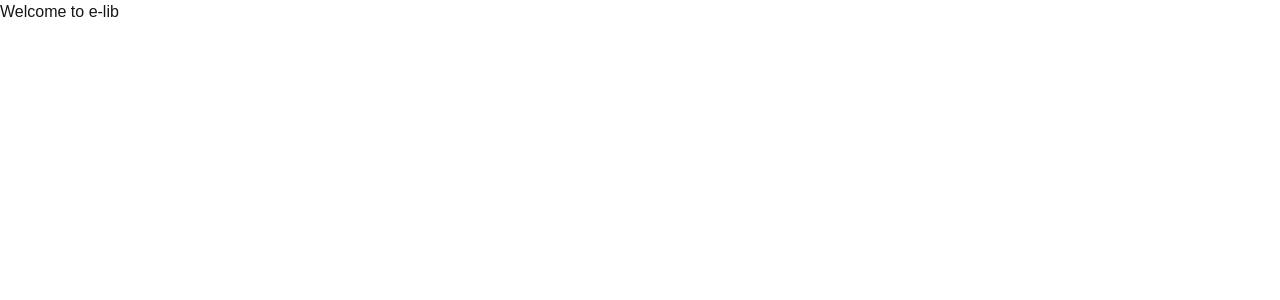
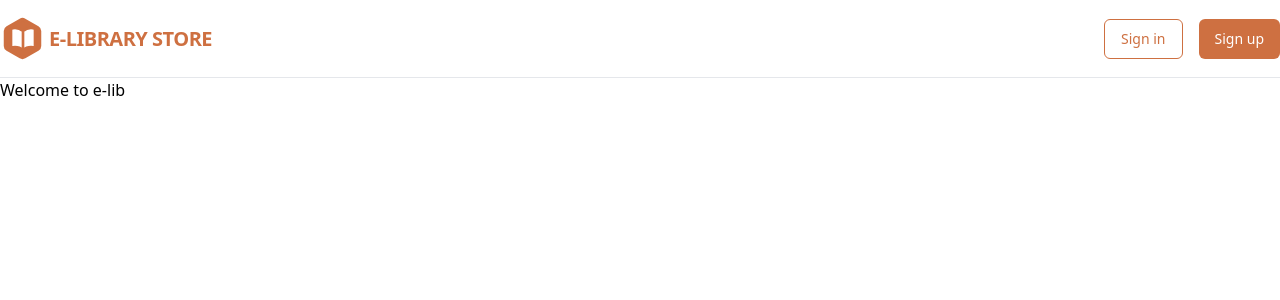
Before and after one commit to itz-prashant/e-library-client-app, a Next.js app: page / in a window 1280 px wide. Shown: the top 300 px of the page. Built offline with nearby package versions, Linux system fonts and the light colour scheme.

Commit message:
Add navbar

```diff
--- a/src/app/globals.css
+++ b/src/app/globals.css
@@ -1,27 +1,3 @@
 @tailwind base;
 @tailwind components;
 @tailwind utilities;
-
-:root {
-  --background: #ffffff;
-  --foreground: #171717;
-}
-
-@media (prefers-color-scheme: dark) {
-  :root {
-    --background: #0a0a0a;
-    --foreground: #ededed;
-  }
-}
-
-body {
-  color: var(--foreground);
-  background: var(--background);
-  font-family: Arial, Helvetica, sans-serif;
-}
-
-@layer utilities {
-  .text-balance {
-    text-wrap: balance;
-  }
-}
--- a/src/app/layout.tsx
+++ b/src/app/layout.tsx
@@ -1,6 +1,7 @@
 import type { Metadata } from "next";
 import localFont from "next/font/local";
 import "./globals.css";
+import Navbar from "@/components/Navbar";
 
 const geistSans = localFont({
   src: "./fonts/GeistVF.woff",
@@ -28,6 +29,7 @@
       <body
         className={`${geistSans.variable} ${geistMono.variable} antialiased`}
       >
+        <Navbar />
         {children}
       </body>
     </html>
--- /dev/null
+++ b/src/components/Navbar.tsx
@@ -0,0 +1,64 @@
+import Link from 'next/link'
+import React from 'react'
+
+const Navbar = () => {
+  return (
+    <nav className=' border-b'>
+        <div className='max-w-7xl mx-auto flex items-center justify-between py-4'>
+            <div>
+                <Link href={'/'}>
+                    <div className='flex items-center gap-1'>
+                        <div className='relative'>
+                            <Hexagon />
+                            <BookIcon />
+                        </div>
+                        <span className='text-xl font-bold uppercase tracking-tight text-primary-500'>E-Library Store</span>
+                    </div>
+                </Link>
+            </div>
+            <div className='flex items-center gap-4'>
+                <button className='h-10 rounded-md border border-primary-500 px-4 py-2  text-sm font-medium text-primary-500 transition-all hover:border-primary-100 hover:bg-primary-100 active:border-primary-200 active:bg-primary-200'>
+                    Sign in
+                </button>
+                <button className='h-10 rounded-md px-4 py-2  text-sm font-medium text-primary-500 transition-all hover:bg-primary-f bg-primary-500 text-white'>
+                    Sign up
+                </button>
+            </div>
+        </div>
+    </nav>
+  )
+}
+
+export default Navbar
+
+const Hexagon = () => (
+    <svg
+        xmlns="http://www.w3.org/2000/svg"
+        width="45"
+        height="45"
+        viewBox="0 0 24 24"
+        fill="#ce7041"
+        stroke="#ce7041"
+        strokeWidth="2"
+        strokeLinecap="round"
+        strokeLinejoin="round"
+        className="lucide lucide-hexagon">
+        <path d="M21 16V8a2 2 0 0 0-1-1.73l-7-4a2 2 0 0 0-2 0l-7 4A2 2 0 0 0 3 8v8a2 2 0 0 0 1 1.73l7 4a2 2 0 0 0 2 0l7-4A2 2 0 0 0 21 16z" />
+    </svg>
+);
+
+const BookIcon = () => (
+    <svg
+        xmlns="http://www.w3.org/2000/svg"
+        fill="#fff"
+        viewBox="0 0 24 24"
+        strokeWidth={2}
+        stroke="#ce7041"
+        className="absolute left-1/2 top-1/2 h-8 w-8 -translate-x-1/2 -translate-y-1/2 transform">
+        <path
+            strokeLinecap="round"
+            strokeLinejoin="round"
+            d="M12 6.042A8.967 8.967 0 0 0 6 3.75c-1.052 0-2.062.18-3 .512v14.25A8.987 8.987 0 0 1 6 18c2.305 0 4.408.867 6 2.292m0-14.25a8.966 8.966 0 0 1 6-2.292c1.052 0 2.062.18 3 .512v14.25A8.987 8.987 0 0 0 18 18a8.967 8.967 0 0 0-6 2.292m0-14.25v14.25"
+        />
+    </svg>
+);
--- a/tailwind.config.ts
+++ b/tailwind.config.ts
@@ -11,6 +11,19 @@
       colors: {
         background: "var(--background)",
         foreground: "var(--foreground)",
+        primary :{
+          50  : '#fcf6f0',
+          100 : '#f7eadd',
+          200 : '#eed2ba',
+          300 : '#e3b28e',
+          400 : '#d78d60',
+          500 : '#ce7041',
+          600 : '#bf5a36',
+          700 : '#9f462f',
+          800 : '#803a2c',
+          900 : '#683226',
+          950 : '#381712',
+        }
       },
     },
   },
```
